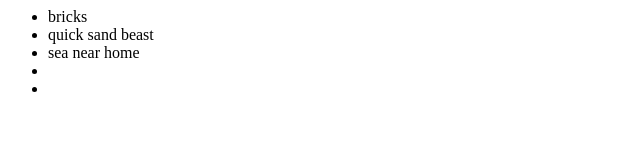
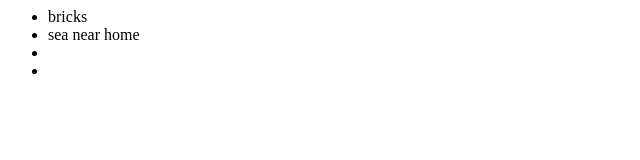
Before and after one commit to Fumitus/NewGitTest, a plain HTML site: page index.html in a window 1280 px wide. Shown: the whole page, without its empty margins (0-640 px from the left). Drawn offline with Linux system fonts and the light colour scheme.

Commit message:
tur4jo b8ti svarbi zinute nes as mokausi

```diff
--- a/index.html
+++ b/index.html
@@ -3,7 +3,6 @@
         <div>
             <ul>
                 <li>bricks</li>
-                <li>quick sand beast</li>
                 <li>sea near home</li>
                 <li></li>
                 <li></li>
```
